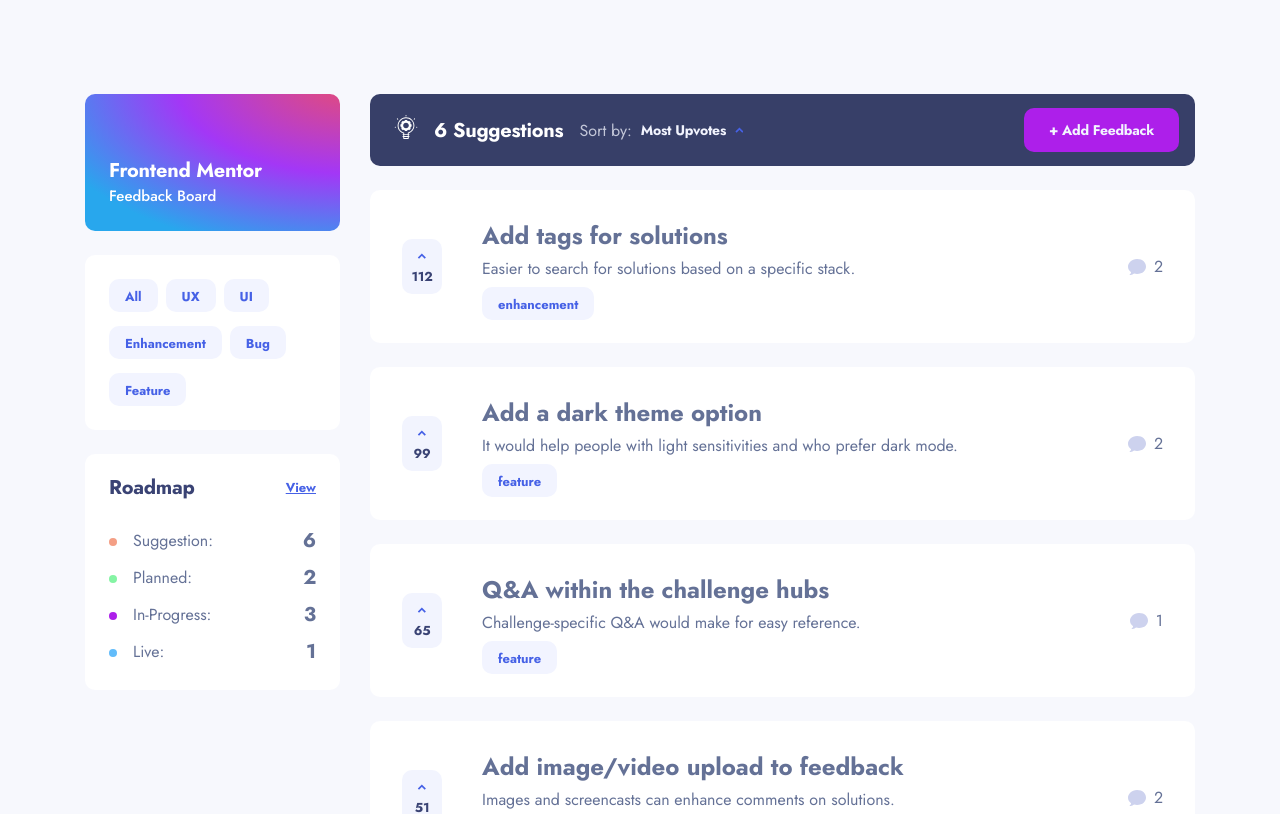
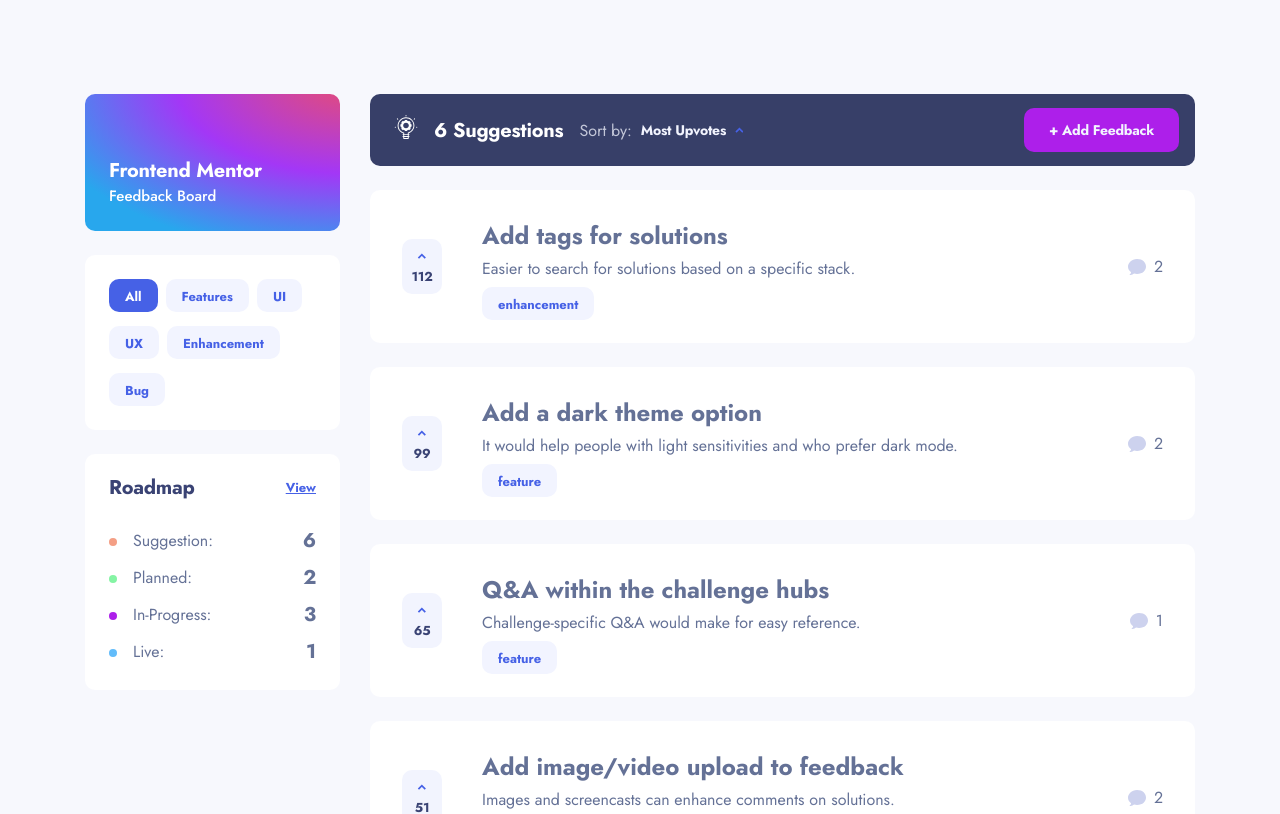
Before and after one commit to SukhrobQodirov/my-product, a React (Create React App) app: page / in a window 1280 px wide. Shown: the top 814 px of the page. Built offline with nearby package versions, Linux system fonts and the light colour scheme.

Commit message:
filter is working

```diff
--- a/src/components/category-filter/category-filter.js
+++ b/src/components/category-filter/category-filter.js
@@ -1,23 +1,70 @@
+import { useDispatch, useSelector } from "react-redux";
+import { Categories } from "../../screens/edit-feedback/edit-feedback";
 import CategoryRadio from "../category-radio/category-radio";
 import FilterBox from "../filter-box/filter-box";
 
 import './category-filter.scss';
+import { feedbacksFilterActions } from "../../store/feedbacks-filter/feedbacks-filter.slice";
+import { useEffect, useState } from "react";
+import { feedbacksActions } from "../../store/feedbacks/feedbacks.slice";
 
 function CategoryFilter() {
 
+  const dispatch = useDispatch();
+  const { category } = useSelector(state => state.filterAndSort);
+  const { feedbacksList } = useSelector(state => state.feedbacks);
+  const [categoryClickedType, setCategoryClickedType] = useState(category ? category : 'all');
+  const [feedbacks, setFeedbacks] = useState(feedbacksList ? feedbacksList : null);
 
+  useEffect(() => {
+    if (!feedbacksList) {
+      dispatch(feedbacksActions.setLoading())
+      fetch('/data.json')
+        .then(res => res.json())
+        .then(data => {
+          dispatch(feedbacksActions.setFeedbacksList(data.productRequests));
+        })
+        .catch(err => {
+          dispatch(feedbacksActions.setError(err))
+        })
+    }
+  }, []);
 
-  return(
+  const categoriesArr = [
+    {
+      id: 0,
+      name: 'All'
+    },
+    ...Categories,
+  ]
+
+  function handleFilterClicked(evt) {
+    const element = evt.target;
+    const elementId = element.dataset.id;
+
+    categoriesArr.forEach(categoryObj => {
+      const filterValue = categoryObj.name.toLowerCase();
+      if (filterValue == 'all') {
+        dispatch(feedbacksFilterActions.setCategory(filterValue));
+        setCategoryClickedType(filterValue);
+        dispatch(feedbacksActions.setFeedbacksList(feedbacks));
+      } else if (+categoryObj.id === +elementId) {
+        dispatch(feedbacksFilterActions.setCategory(filterValue));
+        setCategoryClickedType(filterValue);
+        dispatch(feedbacksActions.setFeedbacksList(feedbacks.filter(obj => filterValue == obj.category)));
+      }
+    })
+  }
+
+  return (
     <FilterBox className={'category-filter'}>
       <div className="category-filter__inner">
         <legend className="visually-hidden">Categories</legend>
-
-        <CategoryRadio data-id='1' name='category'>All</CategoryRadio>
-        <CategoryRadio data-id='2' name='category'>UX</CategoryRadio>
-        <CategoryRadio data-id='3' name='category'>UI</CategoryRadio>
-        <CategoryRadio data-id='4' name='category'>Enhancement</CategoryRadio>
-        <CategoryRadio data-id='5' name='category'>Bug</CategoryRadio>
-        <CategoryRadio data-id='6' name='category'>Feature</CategoryRadio>
+        {categoriesArr.map(category => {
+          return (
+            <CategoryRadio key={category.id} data-id={category.id} name='category' isActive={category.name.toLowerCase() == categoryClickedType} onClick={handleFilterClicked}>{category.name}</CategoryRadio>
+          )
+        })}
       </div>
     </FilterBox>
   )
--- a/src/components/category-radio/category-radio.js
+++ b/src/components/category-radio/category-radio.js
@@ -1,18 +1,20 @@
+import { useSelector } from "react-redux";
 import Category from "../category/category";
 
 import "./category-radio.scss";
+import { useState } from "react";
 
-function CategoryRadio({ children, ...props }) {
+function CategoryRadio({ children, isActive, ...props }) {
   return (
     <label
-      className='category-radio'
+      className={`category-radio ${isActive ? 'category-radio--active' : ''}`}
     >
       <input
         className="category-radio__input visually-hidden"
         type="radio"
         {...props}
       />
-      <Category className={"category-radio__text"} children={children} />
+      <Category className={"category-radio__text"} children={children} {...props} />
     </label>
   );
 }
--- a/src/components/category-radio/category-radio.scss
+++ b/src/components/category-radio/category-radio.scss
@@ -3,11 +3,20 @@
 .category-radio {
   padding: 5px 16px;
   border-radius: 10px;
-  background: #F2F4FF;;
+  background: #F2F4FF;
   cursor: pointer;
   transition: .5s linear all;
+
+  &__input,
+  &__text {
+    pointer-events: none;
+  }
+
   &--active {
-    color: #FFFFFF;
     background-color: $accent-blue;
+
+    & .category-radio__text {
+      color: #FFFFFF;
+    }
   }
 }
--- a/src/components/selector/selector.js
+++ b/src/components/selector/selector.js
@@ -6,7 +6,7 @@
 import { feedbacksActions } from "../../store/feedbacks/feedbacks.slice";
 
 function Selector({ selectParams, className }) {
-    const { title, subtitle, currentValue, arr } = selectParams;
+    const { title, subtitle, currentValue, arr, selectorType } = selectParams;
     const { currentStatus, currentCategory } = useSelector((state) => state.feedbacks)
     const [isSelectClicked, setSelectClicked] = useState(false);
     const [categoryType, setCategoryType] = useState(currentValue.toLowerCase());
@@ -14,8 +14,11 @@
 
     function handleSelectorClicked(evt) {
         const element = evt.target;
-        dispatch(feedbacksActions.setCategory(element.textContent.toLowerCase()));
-        dispatch(feedbacksActions.setStatus(element.textContent.toLowerCase()));
+        if (selectorType === 'status') {
+            dispatch(feedbacksActions.setStatus(element.textContent.toLowerCase()));
+        } else if (selectorType === 'category') {
+            dispatch(feedbacksActions.setCategory(element.textContent.toLowerCase()));
+        }
         setCategoryType(element.textContent.toLowerCase());
         setSelectClicked(!isSelectClicked);
     }
--- a/src/screens/add-feedback/AddFeedback.js
+++ b/src/screens/add-feedback/AddFeedback.js
@@ -68,6 +68,7 @@
     subtitle: "Choose a category for your feedback",
     currentValue: category,
     arr: Categories.slice(),
+    selectorType: 'category',
   }
 
   function handleAddBtnClicked(evt) {
--- a/src/screens/edit-feedback/edit-feedback.js
+++ b/src/screens/edit-feedback/edit-feedback.js
@@ -118,6 +118,7 @@
     subtitle: "Choose a category for your feedback",
     currentValue: category,
     arr: Categories.slice(),
+    selectorType: 'category',
   }
 
   const statusSelectParams = {
@@ -125,6 +126,7 @@
     subtitle: "Change feedback state",
     currentValue: status,
     arr: Status.slice(),
+    selectorType: 'status',
   }
 
   return (
--- a/src/store/configure-store.js
+++ b/src/store/configure-store.js
@@ -1,8 +1,10 @@
 import { configureStore } from "@reduxjs/toolkit";
 import { feedbacksReducer } from "./feedbacks/feedbacks.slice";
+import { feedbacksFilterReducer } from "./feedbacks-filter/feedbacks-filter.slice";
 
 export const store = configureStore({
     reducer: {
         feedbacks: feedbacksReducer,
+        filterAndSort: feedbacksFilterReducer,
     }
 })
--- /dev/null
+++ b/src/store/feedbacks-filter/feedbacks-filter.slice.js
@@ -0,0 +1,18 @@
+import { createSlice, current } from "@reduxjs/toolkit";
+
+
+export const { actions: feedbacksFilterActions, reducer: feedbacksFilterReducer } = createSlice({
+    name: "feedbacks-filter",
+    initialState: {
+        category: 'all',
+        sort: 'most-upvotes',
+    },
+    reducers: {
+        setCategory: (state, {payload}) => {
+            state.category = payload;
+        },
+        setSort: (state, {payload}) => {
+            state.sort = payload;
+        }
+    }
+})
```
